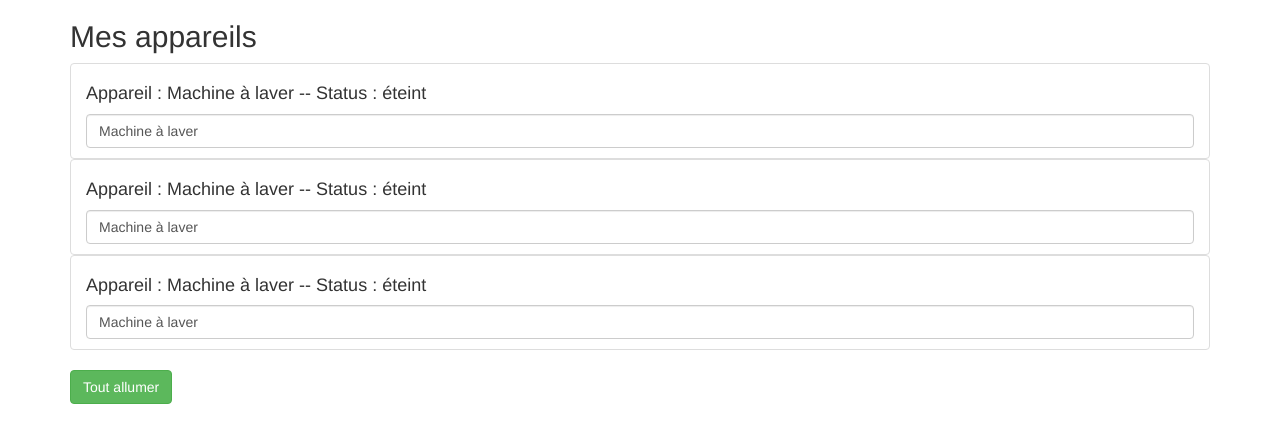
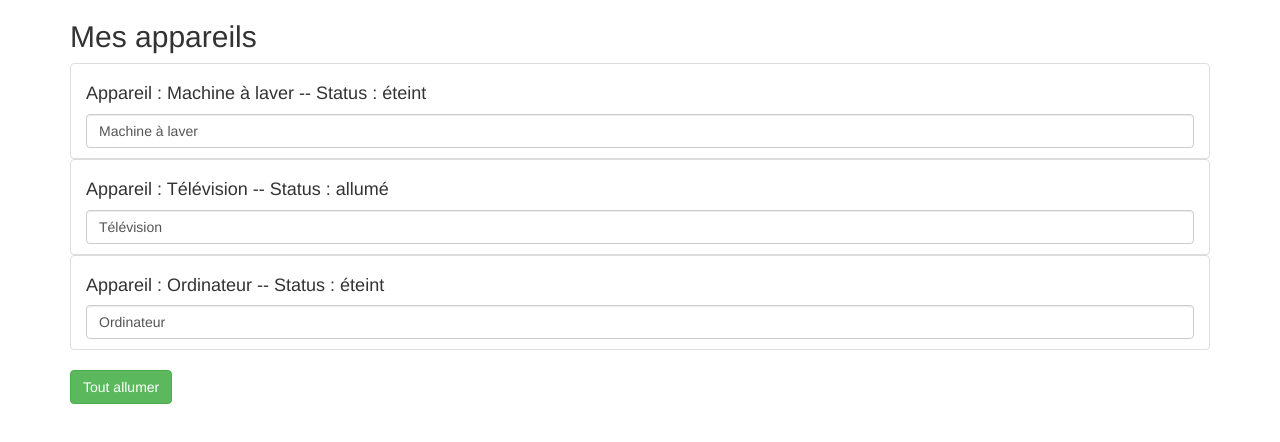
Before and after one commit to Jesdax/learnWithAngularProject, an Angular app: page / in a window 1280 px wide. Shown: the top 442 px of the page. Built offline with nearby package versions, Linux system fonts and the light colour scheme.

Commit message:
Property personnal use

```diff
--- a/src/app/app.component.html
+++ b/src/app/app.component.html
@@ -3,9 +3,9 @@
     <div class="col-xs-12">
       <h2>Mes appareils</h2>
       <ul class="list-group">
-        <app-device></app-device>
-        <app-device></app-device>
-        <app-device></app-device>
+        <app-device [deviceName]="deviceOne" [deviceStatus]="'éteint'" ></app-device>
+        <app-device [deviceName]="deviceTwo" [deviceStatus]="'allumé'"></app-device>
+        <app-device [deviceName]="devicethree" [deviceStatus]="'éteint'"></app-device>
       </ul>
       <button class="btn btn-success"
               [disabled]="!$isAuth"
--- a/src/app/app.component.ts
+++ b/src/app/app.component.ts
@@ -7,7 +7,12 @@ import { Component } from '@angular/core';
 })
 export class AppComponent {
   $isAuth = false;
-  constructor(){
+
+  deviceOne = 'Machine à laver';
+  deviceTwo = 'Télévision';
+  devicethree = 'Ordinateur';
+
+  constructor() {
     setTimeout(
       () => {
         this.$isAuth = true;
@@ -15,6 +20,6 @@ export class AppComponent {
     );
   }
   onAllumer() {
-    console.log("Tout est allumer !");
+    console.log('Tout est allumer !');
   }
 }
--- a/src/app/device/device.component.ts
+++ b/src/app/device/device.component.ts
@@ -1,4 +1,4 @@
-import { Component, OnInit } from '@angular/core';
+import {Component, Input, OnInit} from '@angular/core';
 
 @Component({
   selector: 'app-device',
@@ -7,8 +7,8 @@ import { Component, OnInit } from '@angular/core';
 })
 export class DeviceComponent implements OnInit {
 
-  deviceName = 'Machine à laver';
-  deviceStatus = 'éteint';
+  @Input() deviceName: string;
+  @Input() deviceStatus: string;
 
   constructor() { }
 
```
